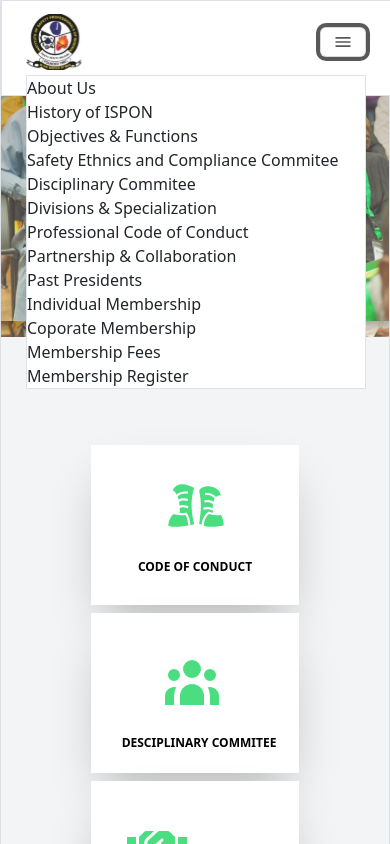
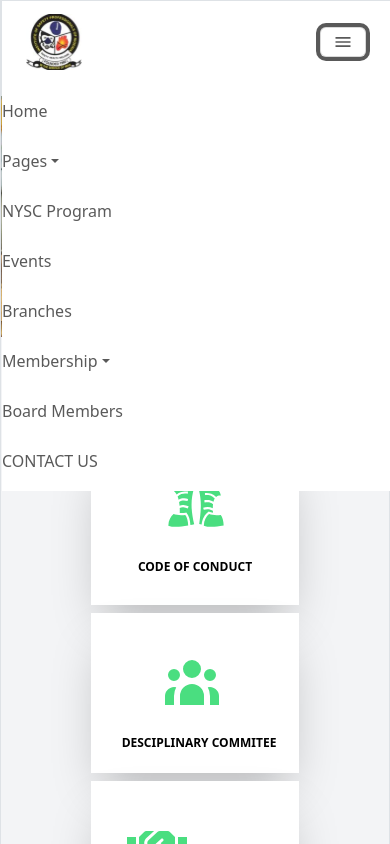
Before and after one commit to Joshua-Mondie/safety, a React (Vite) app: page / in a window 390 px wide. Both pictures are taken after a click on the button 343 px from the left and 48 px from the top of the page. Shown: the top 844 px of the page. Built offline with nearby package versions, Linux system fonts and the light colour scheme.

Commit message:
added a toggle

```diff
--- a/src/pages/Header.jsx
+++ b/src/pages/Header.jsx
@@ -42,14 +42,14 @@ const Header = () => {
 								<div
 									className={`hidden ${
 										index === navLinks.length - 3
-											? "absolute w-[20rem]  z-50 text-black  mt-[20rem] pt-4 -ml-40 hidden bg-white md:group-hover:block shadow-lg"
-											: "  z-50 shadow-lg absolute w-[20rem] pt-4 transition text-black mt-[40rem]   -ml-5 hidden bg-white    group-hover:block "
+											? "absolute w-[20rem]  z-50 text-black   mt-[24rem] pt-4 -ml-40 hidden bg-white md:group-hover:block shadow-lg"
+											: "  z-50 shadow-lg absolute overflow-y-scroll h-[30rem] w-[20rem] pt-4 transition text-black mt-[34rem]   -ml-5 hidden bg-white    group-hover:block "
 									}`}
 								>
 									{links.children.map((child, childIndex) => (
 										<div
 											key={childIndex}
-											className={`border-b py-4 bg-white px-6 hover:bg-green-500 hover:text-white hover:transform transition hover:delay-100  `}
+											className={`border-b py-4 bg-white px-6 hover:bg-green-500 hover:text-green-500 hover:transform transition hover:delay-100  `}
 										>
 											<Link to={child.route}>{child.title}</Link>
 										</div>
--- a/src/pages/MediumNavBar.jsx
+++ b/src/pages/MediumNavBar.jsx
@@ -1,6 +1,6 @@
 import { useState } from "react";
 import { Navbar, Nav, NavDropdown } from "react-bootstrap";
-import { MdMenu } from "react-icons/md";
+import { MdMenu,  } from "react-icons/md";
 import safetylogo from "../assets/safetylogo.jpg.svg";
 import { Link } from "react-router-dom";
 import { navLinks } from "../data";
@@ -15,9 +15,9 @@ const MediumNavBar = () => {
   return (
     <Navbar
       expand="md"
-      className="px-4 justify-center flex md:hidden w-full border h top-0 h-24 fixed container z-20 bg-white"
+      className=" justify-center flex  md:hidden w-full border h top-0 h-24 fixed container z-20 bg-white"
     >
-      <div className="flex w-full items-center justify-between">
+      <div className="flex w-full items-center justify-between px-4">
         <Navbar.Brand href="#">
           <img src={safetylogo} alt="" className="h-14" />
         </Navbar.Brand>
@@ -25,20 +25,30 @@ const MediumNavBar = () => {
           <MdMenu />
         </Navbar.Toggle>
       </div>
-      <Navbar.Collapse className={open ? "show border " : ""}>
-        <Nav className="mr-auto  bg-white ">
+      <Navbar.Collapse className={open ? "show w-full  bg-white mt-3 h-[25rem] overflow-y-scroll" : ""}>
+        <Nav className="mr-auto  h-full">
           {navLinks.map((link, index) => (
-            <div
-              key={index}
+            <div key={index} className="h-full">
+              {link.children ? (
+                <NavDropdown
                   title={link.link}
                   id={`nav-dropdown-${index}`}
                 >
-              {link.children &&
-                link.children.map((child, childIndex) => (
-                  <NavDropdown.Item key={childIndex} as={Link} to={child.route}>
+                  {link.children.map((child, childIndex) => (
+                    <NavDropdown.Item
+                      key={childIndex}
+                      as={Link}
+                      to={child.route}
+                    >
                       {child.title}
                     </NavDropdown.Item>
                   ))}
+                </NavDropdown>
+              ) : (
+                <Nav.Link as={Link} to={link.path}>
+                  {link.link}
+                </Nav.Link>
+              )}
             </div>
           ))}
         </Nav>
```
Lines whose indentation alone changed are shown as unchanged.
